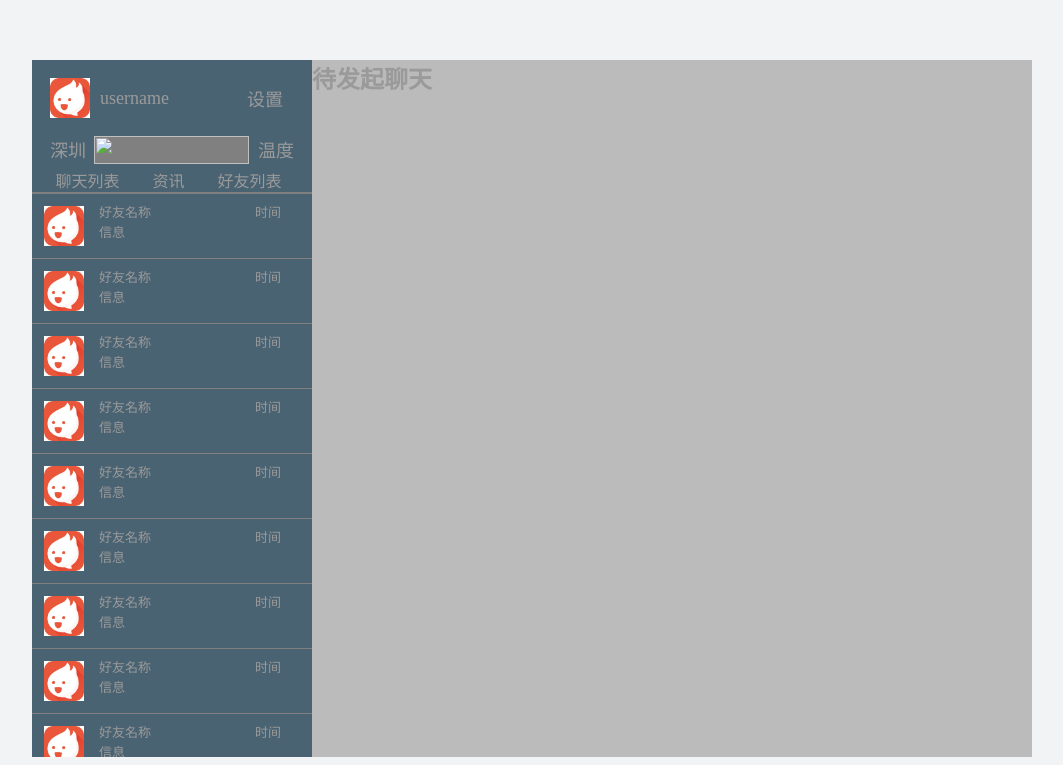
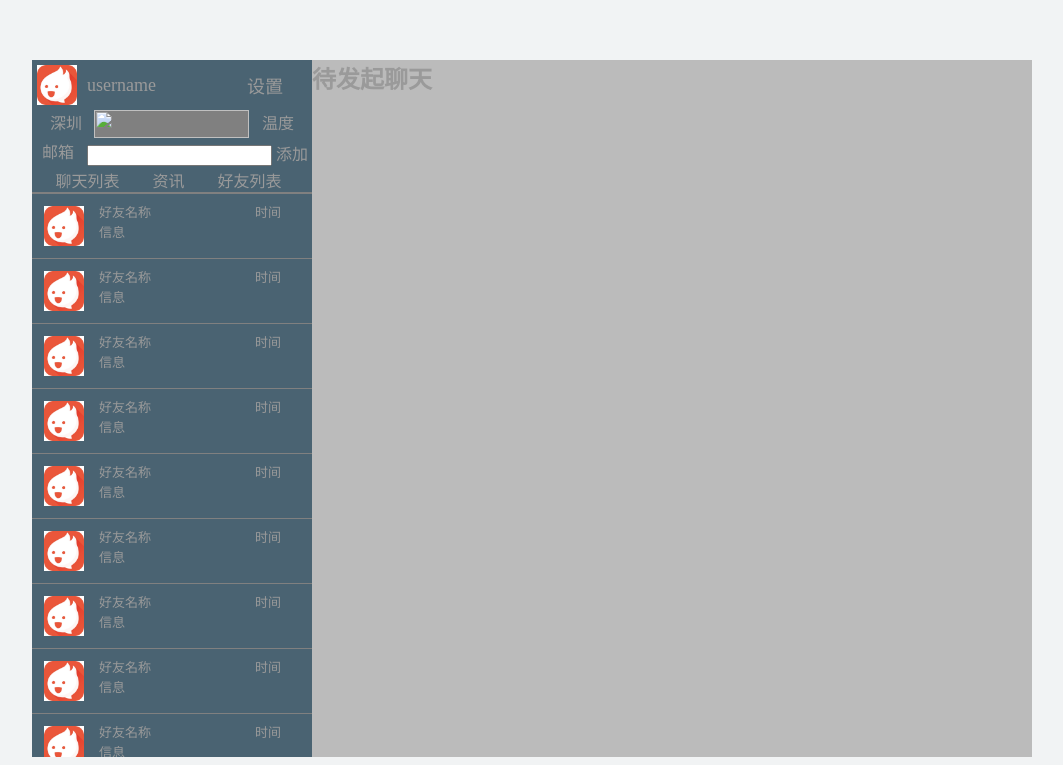
Before and after one commit to songyachun/WebChat, a Django app: template templates/main.html in a window 1280 px wide. Shown: the top 765 px of the page, without its empty margins (158-1221 px from the left). Run offline with Django 3.2, Linux system fonts and the light colour scheme; the template is opened without the code that fills it, so the values that code supplies are empty; some libraries are stand-ins or nearby versions.

Commit message:
add_mail_search

```diff
--- a/static/css/main.css
+++ b/static/css/main.css
@@ -9,18 +9,18 @@
 }
 /*头部区域*/
 #header{
-    height:76px;
+    height:50px;
     position:relative;
 }
 #user_icon{
     width:40px;height:40px;
-    margin-top:18px;
-    margin-left:18px;
+    margin-top:5px;
+    margin-left:5px;
 }
 #header #user_name{
     position:absolute;
     width:156px;height:30px;
-    margin-top:23px;
+    margin-top:10px;
     margin-left:10px;
     font-size:18px;
     line-height:30px;
@@ -29,10 +29,11 @@
     width:50px;
     float:right;
     font-size:18px;
-    margin-top:25px;
+    margin-top:12px;
     margin-right:15px;
 }
-#setting:hover{
+#setting:hover,
+#address:hover{
     cursor:pointer;
 }
 #dropdown_set{
@@ -70,14 +71,14 @@
 }*/
 /*天气区域*/
 #weather{
-    width:244px;height:32px;
+    width:244px;height:28px;
     margin:0 auto;
     position:relative;
 }
 #address{
     position:absolute;
     width:36px;
-    font-size:18px;
+    font-size:16px;
 }
 
 #address ol{
@@ -99,7 +100,22 @@
 #weather span{
     position:absolute;
     right:0;
-    font-size:18px;
+    font-size:16px;
+}
+/*搜索框*/
+#search_box{
+    width:280px;height:30px;
+    line-height:16px;
+    font-size:16px;
+}
+#search_box>a{
+    position:absolute;
+    margin:7px 10px;
+}
+#search_box>span{
+    position:absolute;
+    margin-left:55px;
+    margin-top:7px;
 }
 /*内容选择区域*/
 .table_item{
--- a/static/js/main.js
+++ b/static/js/main.js
@@ -47,6 +47,20 @@
             $('#list_chat,#list_news').hide();
         }
     })
+    $('.chat_item').click(function (){
+        $('#right').show();
+        $('#right_blank,#right_news,#right_news').hide()
+    })
+    $('.news_item').click(function (){
+        $('#right_news').show();
+        $('#right_blank,#right,#right_friend').hide()
+    })
+    $('.friend_item').click(function (){
+        $('#right_friend').show();
+        $('#right_blank,#right,#right_news').hide()
+    })
+
+
 
 
 
--- a/templates/main.html
+++ b/templates/main.html
@@ -56,6 +56,13 @@
             </div>
             <img src="" alt=""><!--待添加天气图片-->
             <span>温度</span>
+        </div>
+        <div id="search_box">
+            <a href="#">邮箱</a>
+            <span>
+                <input id="search" type="text">
+                <label for="search">添加</label>
+            </span>
         </div>
         <div data-target="#list_chat" id="chatlist" class="table_item">聊天列表</div>
         <div data-target="#list_news" id="news" class="table_item">资讯</div>
@@ -126,7 +133,7 @@
             <div class="news_item">新闻</div>
         </div>
         <div id="list_friend">
-            <div class="news_item">好友</div>
+            <div class="friend_item">好友</div>
         </div>
     </div>
     <div id="right_blank">
--- a/webchat/urls.py
+++ b/webchat/urls.py
@@ -25,4 +25,5 @@
     url(r'^signup$', views.signup_view),
     url(r'^chat$', views.chat),
     url(r'^user_add$', views.user_add_view),
+    url(r'^main$',views.main_view),
 ]
--- a/webchat/views.py
+++ b/webchat/views.py
@@ -18,3 +18,6 @@
 
 def user_add_view(request):
     return HttpResponse('添加用户数据成功！')
+
+def main_view(request):
+    return render(request,'main.html')
```
Also changed, not shown: README.md.
